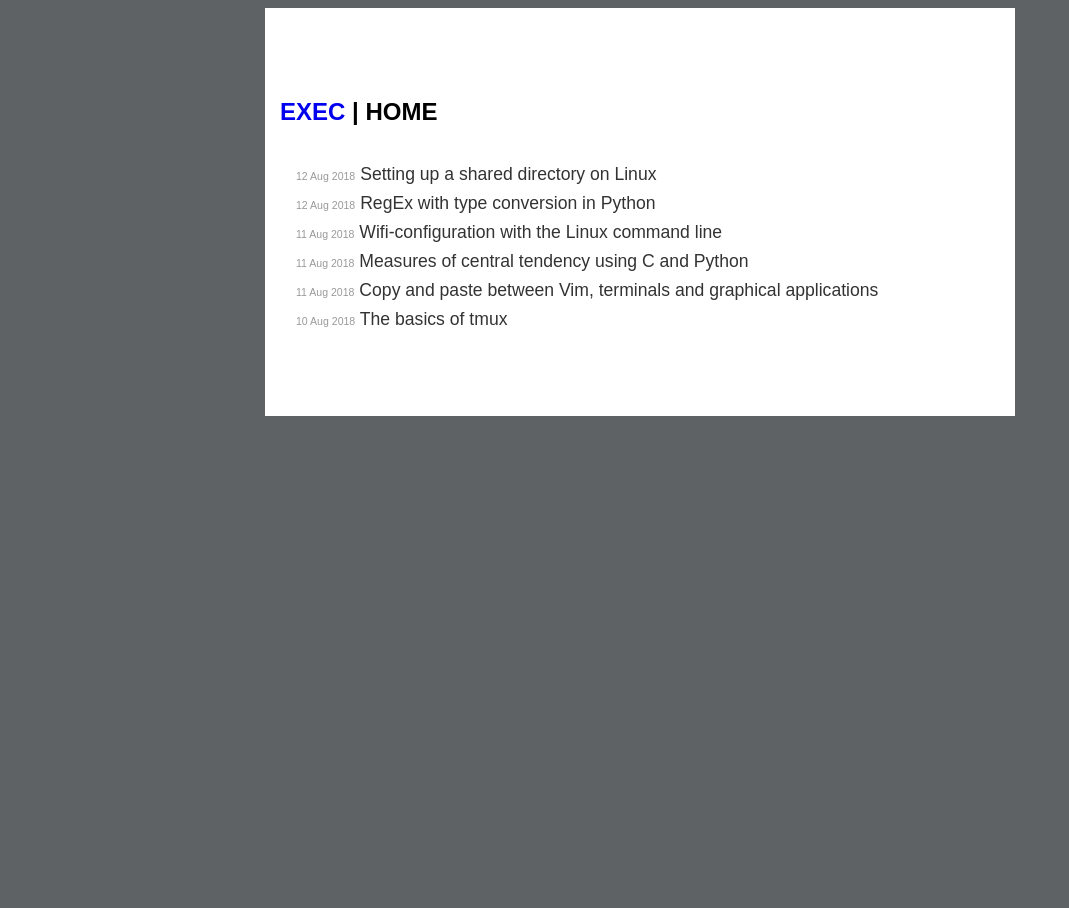
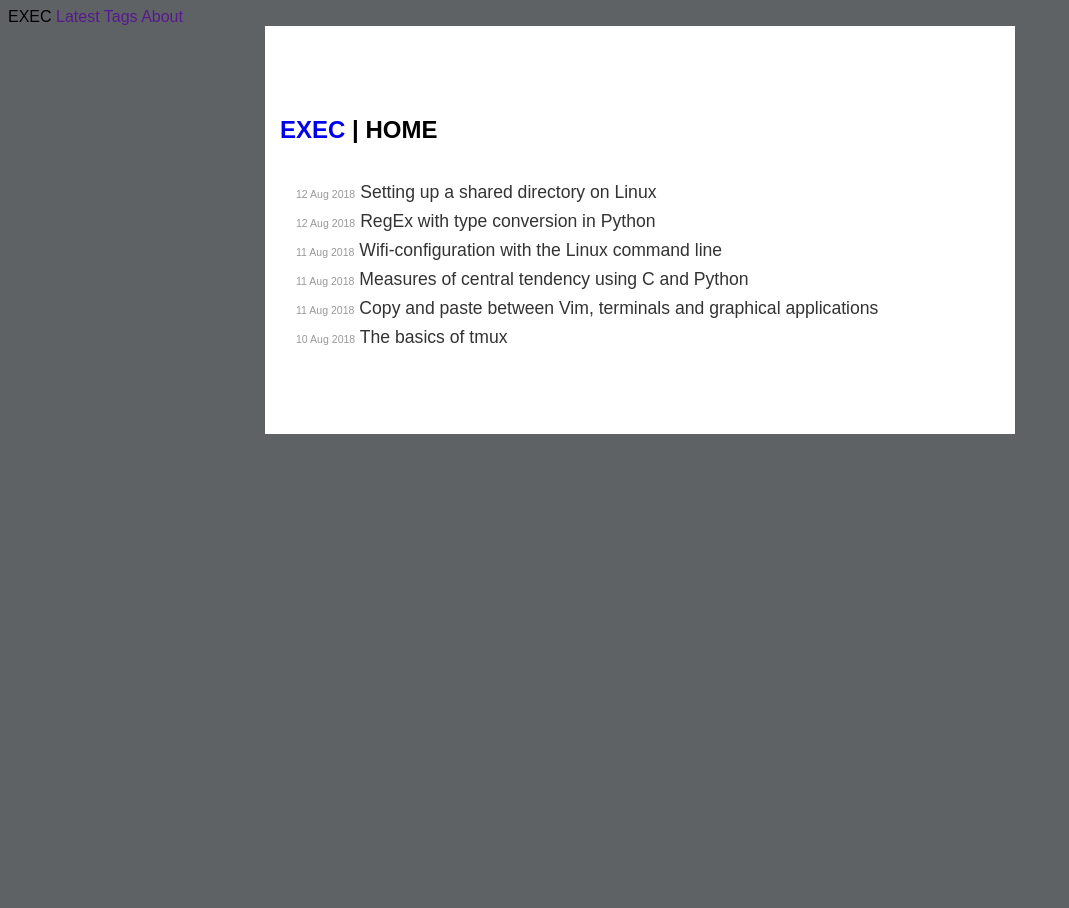
Before and after one commit to execas/execas.github.io, a Jekyll site: the page built from index.html, in a window 1280 px wide. Shown: the whole page, without its empty margins (0-1069 px from the left). Built offline with Jekyll 4.4.1, drawn with Linux system fonts in a browser that asks for light colours.

Commit message:
Update default.html

```diff
--- a/_layouts/default.html
+++ b/_layouts/default.html
@@ -14,6 +14,9 @@
   <link rel="stylesheet" href="{{ site.baseurl }}/css/execas.css">
  </head>
  <body>
+  <div class="header">
+   EXEC <a href=>Latest</a> <a href=>Tags</a> <a href=>About</a>
+  </div>
   {{ content }}
   </body>
 </html>
```
